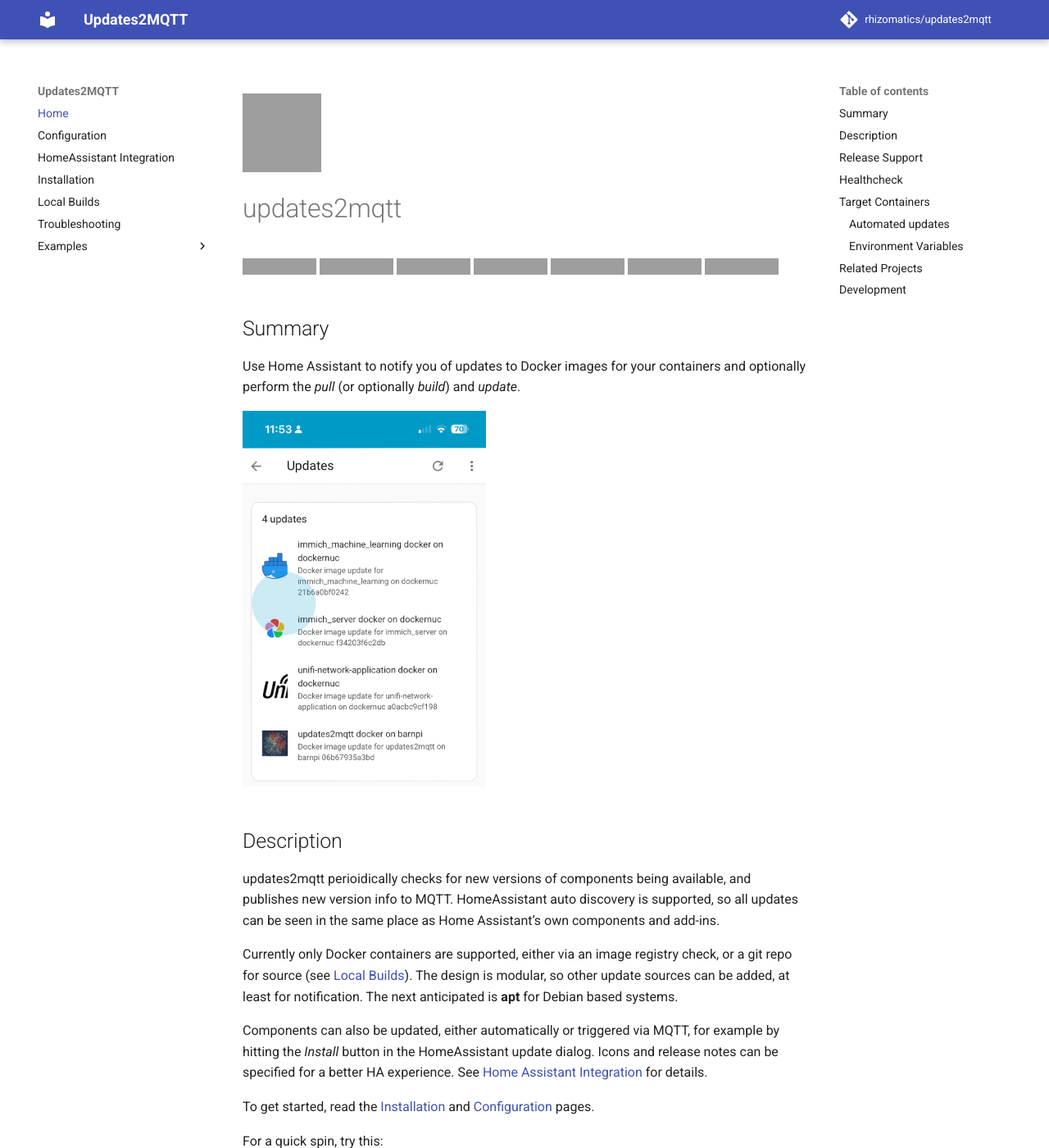
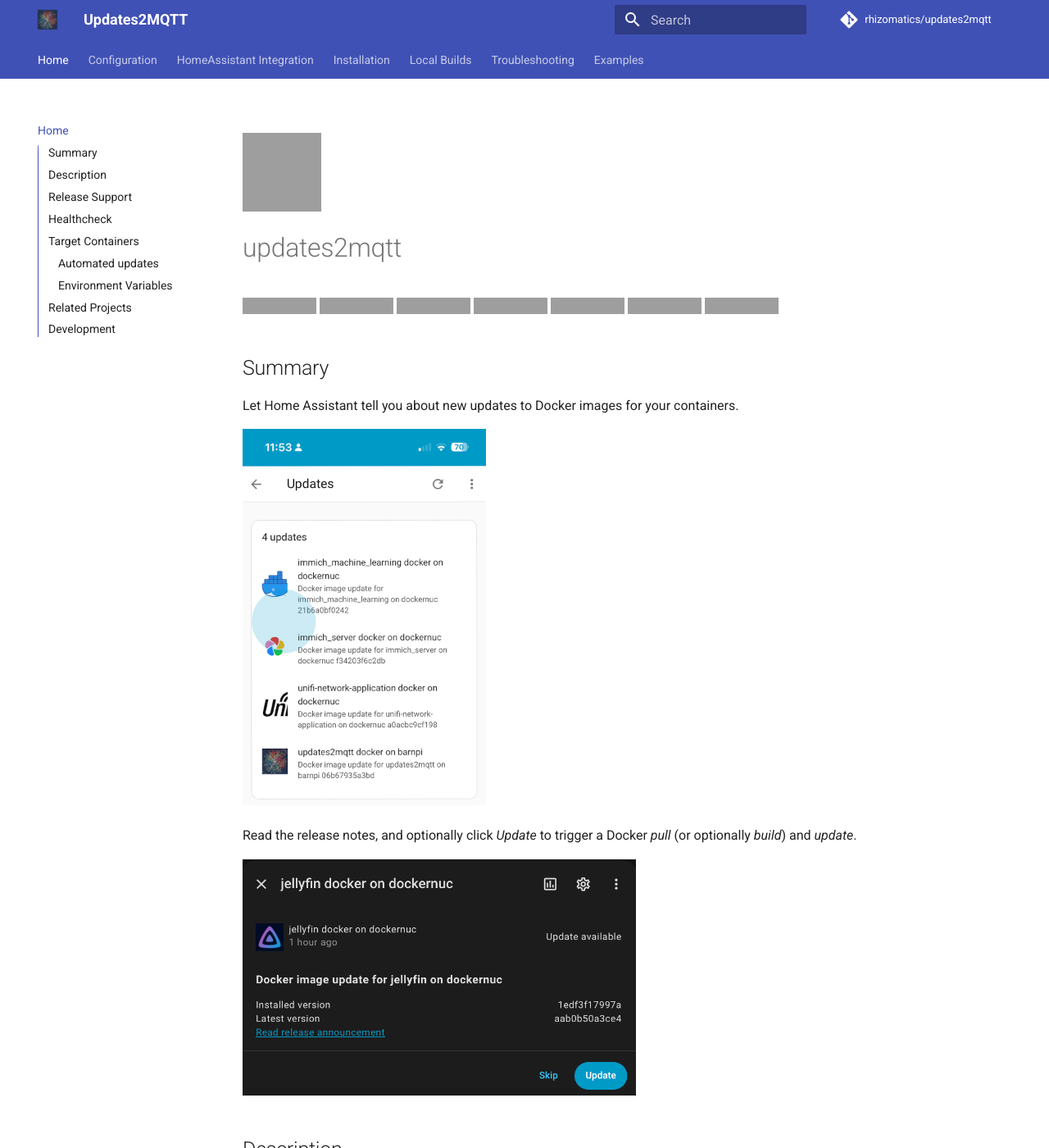
Before and after one commit to rhizomatics/updates2mqtt, an MkDocs documentation site: the page built from docs/index.md, in a window 1280 px wide and 1400 px high, cut to the strip 0-1400 px from the top of the window. Shown: the whole strip at 82% size. Built offline with MkDocs 1.6.1 and Material for MkDocs 9.7.7, drawn with Linux system fonts in a browser that asks for light colours; plug-ins that fetch from the network failed and are left out; comment, search, counter and statistics services are not loaded; grey boxes are pictures that could not be loaded.

Commit message:
docs update

```diff
--- a/README.md
+++ b/README.md
@@ -12,9 +12,14 @@
 
 ## Summary
 
-Use Home Assistant to notify you of updates to Docker images for your containers and optionally perform the *pull* (or optionally *build*) and *update*.
+Let Home Assistant tell you about new updates to Docker images for your containers.
 
-![Example Home Assistant update dialog](images/ha_update_detail.png "Home Assistant Updates")
+![Example Home Assistant update page](images/ha_update_detail.png "Home Assistant Updates")
+
+Read the release notes, and optionally click *Update* to trigger a Docker *pull* (or optionally *build*) and *update*.
+
+![Example Home Assistant update dialog](images/ha_update_dialog.png "Home Assistant Updates"){width=480}
+
 
 ## Description
 
--- a/mkdocs.yml
+++ b/mkdocs.yml
@@ -8,14 +8,28 @@
 theme:
   name: material
   highlightjs: true
+  logo: images/logo-blank-256x256.png
+  language: en
   features:
     - content.code.copy
     - content.code.select
     - content.code.annotate
-
+    - navigation.instant
+    - navigation.tracking
+    - navigation.tabs
+    - navigation.sections
+    - navigation.expand
+    - navigation.path
+    - navigation.indexes
+    - navigation.top
+    - toc.follow
+    - toc.integrate
 plugins:
+  - search
   - autorefs
   - pagetree
+  - optimize
+  - tags
   - minify:
       minify_html: true
   - mkdocstrings:
@@ -27,6 +41,11 @@
             show_root_heading: true
             summary: true
 markdown_extensions:
+  - admonition
+  - pymdownx.details
+  - attr_list
+  - md_in_html
+  - pymdownx.blocks.caption
   - pymdownx.highlight:
       anchor_linenums: true
       line_spans: __span
--- a/pyproject.toml
+++ b/pyproject.toml
@@ -63,8 +63,10 @@
     "mkdocs-minify-plugin",
     "mkdocs-autorefs",
     "mkdocs-pagetree-plugin",
+    "mkdocs-coverage",
     "mkdocstrings[python]",
     "pymdown-extensions",
+    "pngquant"
 ]
 
 [build-system]
```
Also changed, not shown: docs/images/ha_update_dialog.png (added), docs/images/logo-blank-256x256.png (added), 1 other file.
